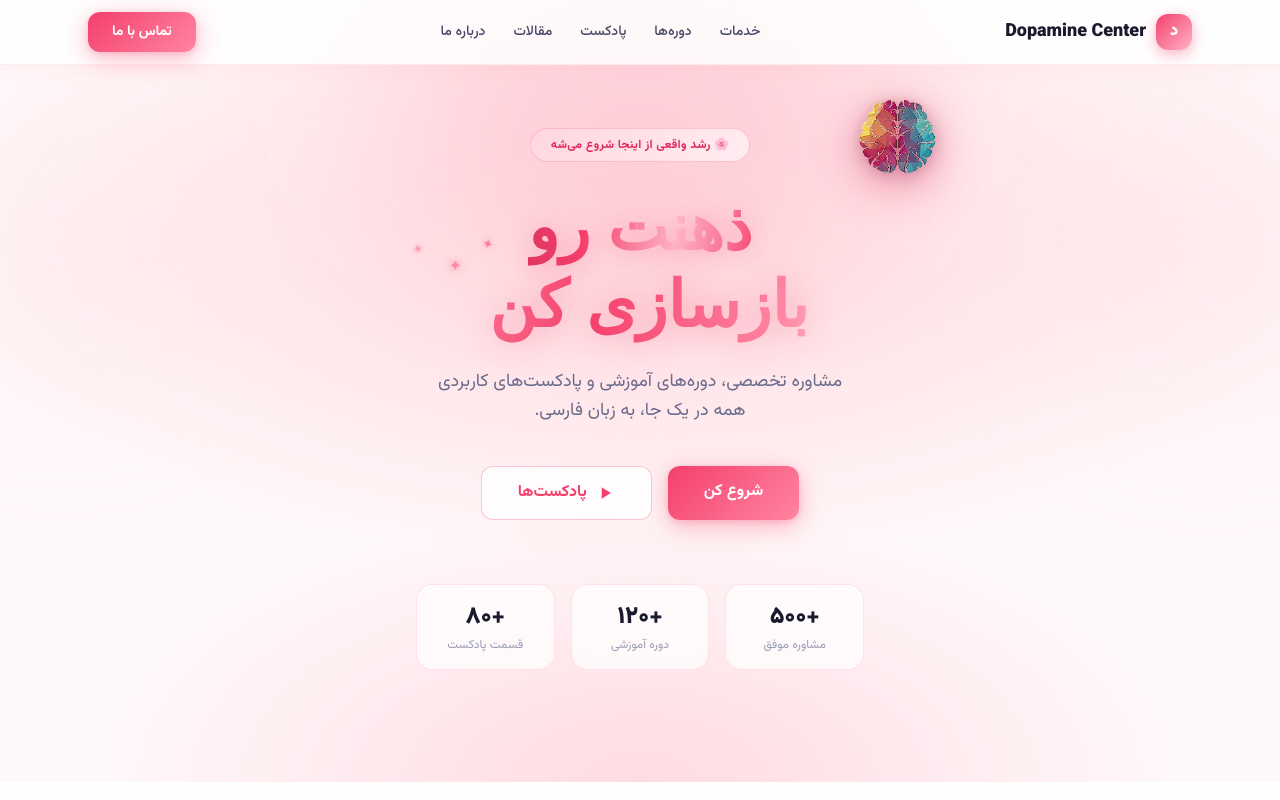
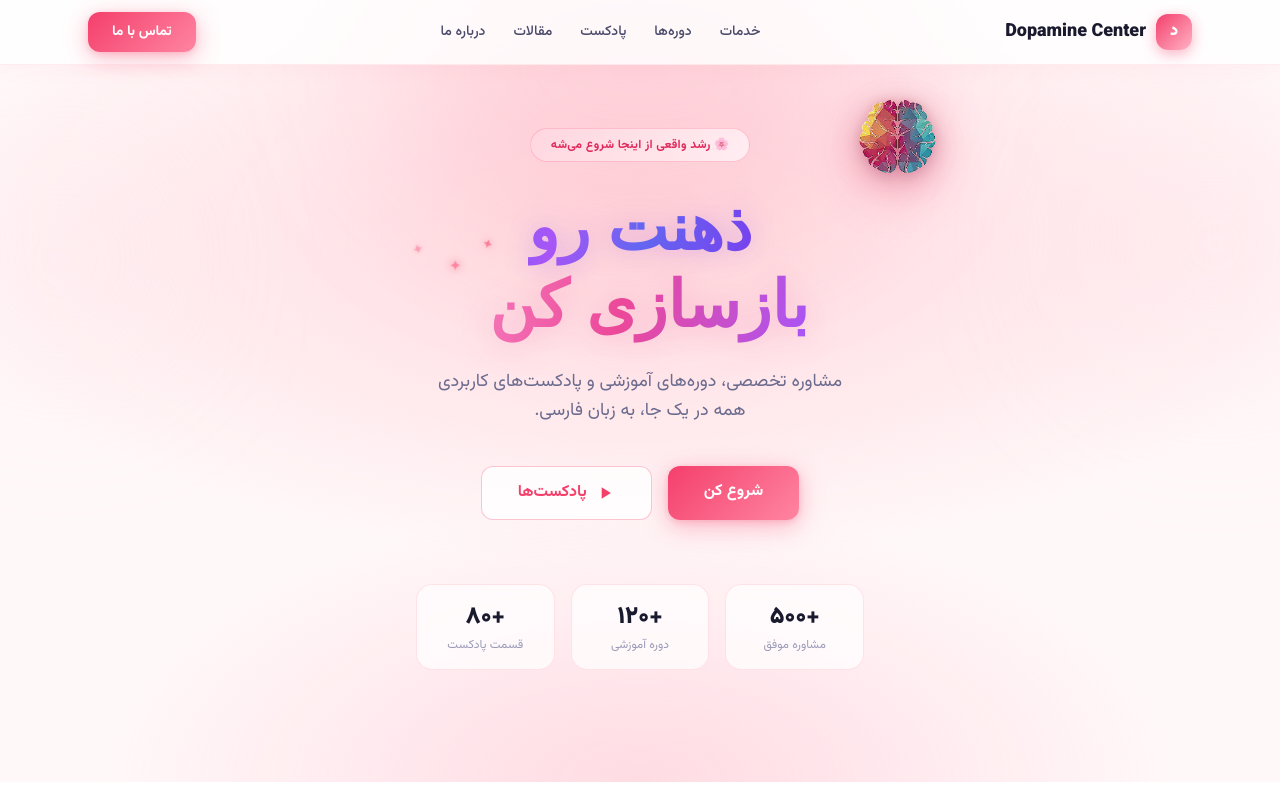
Before and after one commit to PiMoOX/dopamine--center, an Astro site: page / in a window 1280 px wide. Shown: the top 800 px of the page. Built offline with nearby package versions, Linux system fonts and the light colour scheme; Astro itself is replaced by a stand-in of ours; a web font is replaced by a local one.

Commit message:
Fix hero shine animation (alternate keyframes, reduced-motion)

```diff
--- a/src/components/Hero.astro
+++ b/src/components/Hero.astro
@@ -17,8 +17,8 @@
       🌸 رشد واقعی از اینجا شروع می‌شه
     </span>
     <h1 class="font-black leading-tight mb-6" style="font-size:clamp(2.4rem,6vw,4rem);color:#1a1a2e;line-height:1.2">
-      <span style="background:linear-gradient(100deg,#c42b52 0%,#f43f6b 30%,#ffb3c6 50%,#f43f6b 70%,#c42b52 100%);background-size:200% auto;-webkit-background-clip:text;-webkit-text-fill-color:transparent;background-clip:text;animation:shine 2.4s linear infinite reverse;filter:drop-shadow(0 0 12px rgba(244,63,107,0.3));display:inline-block;">ذهنت رو</span><br />
-      <span style="background:linear-gradient(100deg,#f43f6b 0%,#ff85a1 30%,#fff 50%,#ff85a1 70%,#f43f6b 100%);background-size:200% auto;-webkit-background-clip:text;-webkit-text-fill-color:transparent;background-clip:text;animation:shine 2.4s linear infinite;filter:drop-shadow(0 0 18px rgba(244,63,107,0.45));position:relative;display:inline-block;">بازسازی کن</span>
+      <span class="hero-shine" style="background:linear-gradient(100deg,#7c3aed 0%,#6366f1 30%,#a855f7 50%,#6366f1 70%,#7c3aed 100%);background-size:200% auto;-webkit-background-clip:text;-webkit-text-fill-color:transparent;background-clip:text;animation:shine 8s cubic-bezier(0.4,0,0.2,1) infinite alternate;filter:drop-shadow(0 0 12px rgba(124,58,237,0.25));display:inline-block;will-change:background-position;">ذهنت رو</span><br />
+      <span class="hero-shine" style="background:linear-gradient(100deg,#a855f7 0%,#ec4899 30%,#f472b6 50%,#ec4899 70%,#a855f7 100%);background-size:200% auto;-webkit-background-clip:text;-webkit-text-fill-color:transparent;background-clip:text;animation:shine 8s cubic-bezier(0.4,0,0.2,1) infinite alternate;animation-delay:-4s;filter:drop-shadow(0 0 16px rgba(236,72,153,0.3));position:relative;display:inline-block;will-change:background-position;">بازسازی کن</span>
       <span class="sparkle-wrap" aria-hidden="true">
         <span class="sp sp1">✦</span>
         <span class="sp sp2">✦</span>
--- a/src/layouts/BaseLayout.astro
+++ b/src/layouts/BaseLayout.astro
@@ -92,7 +92,10 @@ const {
     .tag-pink { background:rgba(255,214,224,0.8); color:#c4254a; border:1px solid rgba(255,133,161,0.3); }
     .tag-dark { background:rgba(26,26,46,0.07); color:#1a1a2e; border:1px solid rgba(26,26,46,0.1); }
     .tag-hot  { background:linear-gradient(135deg,#f43f6b,#ff85a1); color:#fff; }
-    @keyframes shine { 0% { background-position:200% center; } 100% { background-position:-200% center; } }
+    @keyframes shine { 0% { background-position:0% center; } 100% { background-position:100% center; } }
+    @media (prefers-reduced-motion: reduce) {
+      .hero-shine { animation: none !important; }
+    }
     @keyframes sparkle { 0%,100% { opacity:0; transform:scale(0.4) rotate(0deg); } 50% { opacity:1; transform:scale(1.2) rotate(180deg); } }
     @keyframes brainFloat { 0%,100% { transform:translateY(0px) rotate(-3deg); filter:drop-shadow(0 6px 18px rgba(244,63,107,0.35)); } 50% { transform:translateY(-12px) rotate(3deg); filter:drop-shadow(0 18px 30px rgba(244,63,107,0.5)); } }
     .sparkle-wrap { position:relative; display:inline-block; width:0; height:0; vertical-align:top; }
```
